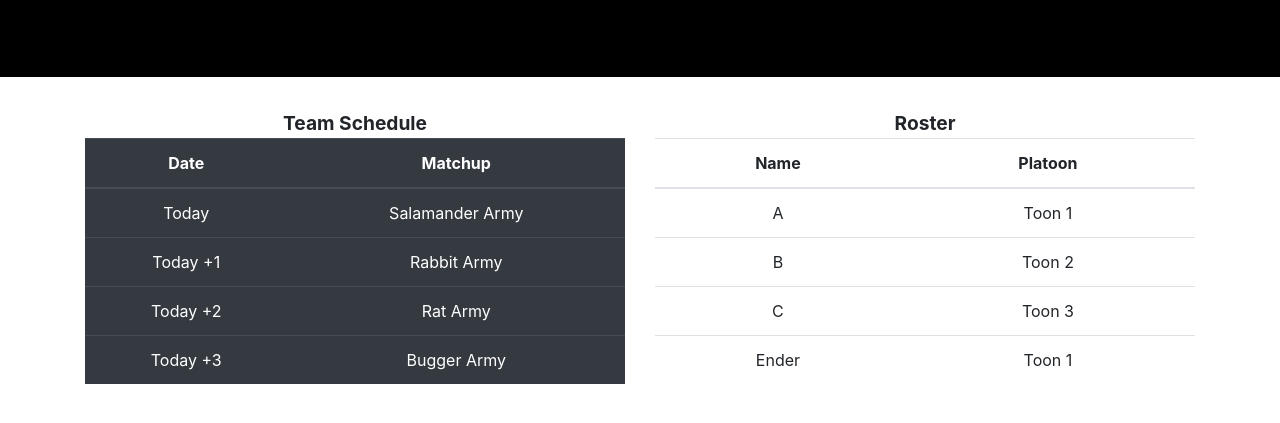
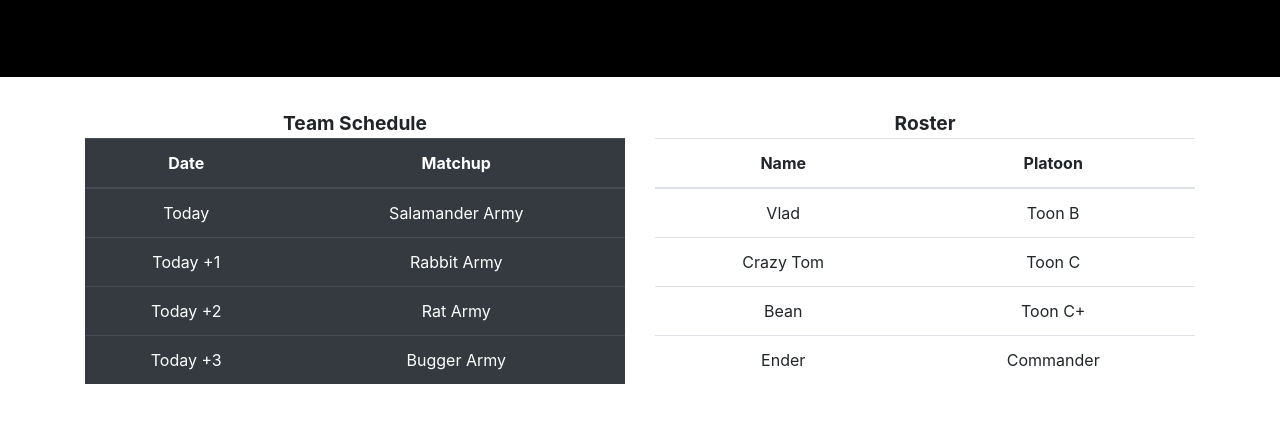
Before and after one commit to pdinc/myteam, a plain HTML site: page index.html in a window 1280 px wide. Shown: the part 249-672 px from the top of the page. Drawn offline with nearby package versions, Linux system fonts and the light colour scheme.

Commit message:
Update index.html

```diff
--- a/index.html
+++ b/index.html
@@ -41,7 +41,7 @@
 
     <div class="container-lg">
         <div class="row">
-            <div class ="col">
+            <div class ="col-lg-6">
                 <div class="tableheader">Team Schedule</div>
 
                 <table class="table table-dark">
@@ -71,7 +71,7 @@
                     </tbody>
                   </table>
             </div>
-            <div class ="col">
+            <div class ="col-lg-6">
                 <div class="tableheader">Roster</div>
                 <table class="table">
                     <thead>
@@ -82,20 +82,20 @@
                     </thead>
                     <tbody>
                       <tr>
-                        <td>A</td>
-                        <td>Toon 1</td>
+                        <td>Vlad</td>
+                        <td>Toon B</td>
                       </tr>
                       <tr>
-                        <td>B</td>
-                        <td>Toon 2</td>
+                        <td>Crazy Tom</td>
+                        <td>Toon C</td>
                       </tr>
                       <tr>
-                        <td>C</td>
-                        <td>Toon 3</td>
+                        <td>Bean</td>
+                        <td>Toon C+</td>
                       </tr>
                       <tr>
                         <td>Ender</td>
-                        <td>Toon 1</td>
+                        <td>Commander</td>
                       </tr>
                     </tbody>
                   </table>
```
